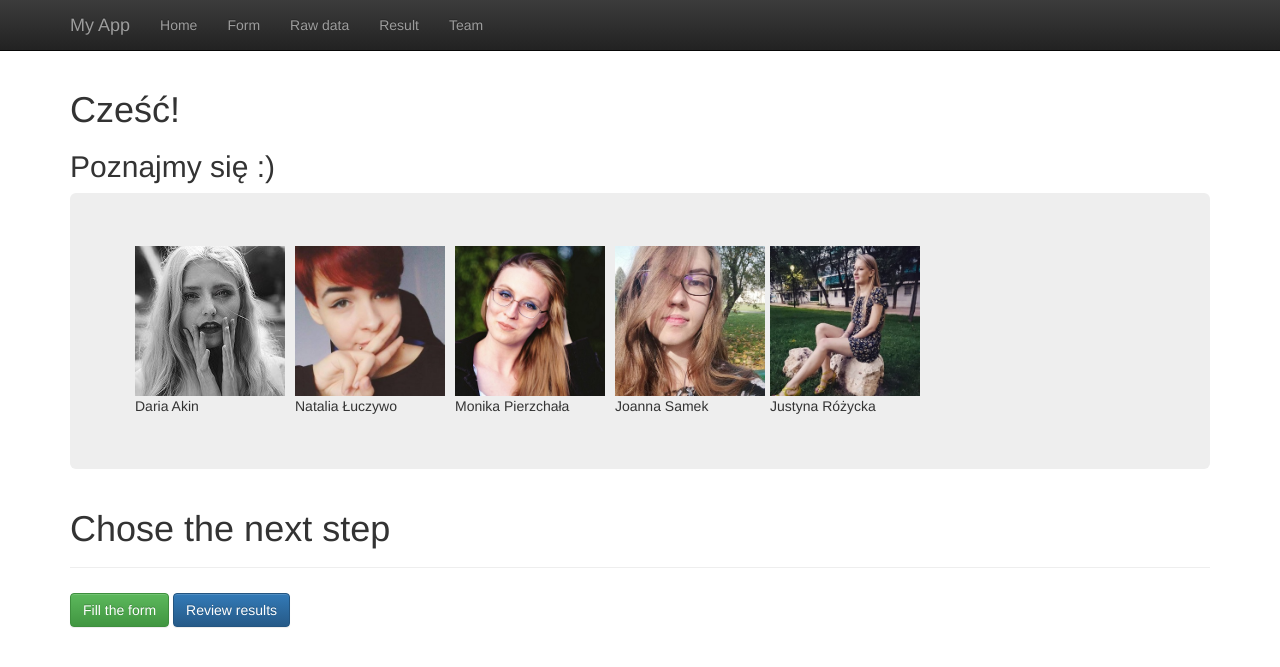
After one commit to monpie3/ankieta, a Flask app: page /team in a window 1280 px wide. The commit adds this page. Shown: the top 667 px of the page. Run offline with Flask 2, Linux system fonts and the light colour scheme; some libraries are stand-ins or nearby versions.

Commit message:
Team, ale trzeba css zrobić, żeby nie było stylu w team.html

```diff
--- a/static/css/theme.css
+++ b/static/css/theme.css
@@ -16,3 +16,8 @@ body {
 .theme-showcase .navbar .container {
   width: auto;
 }
+
+figure.zdjteam {
+  float:left;
+  padding:5px;
+}
--- a/templates/base.html
+++ b/templates/base.html
@@ -39,6 +39,7 @@
             <li><a href="/form">Form</a></li>
             <li><a href="/raw">Raw data</a></li>
             <li><a href="/result">Result</a></li>
+            <li><a href="/team">Team</a></li>
           </ul>
         </div><!--/.nav-collapse -->
       </div>
--- /dev/null
+++ b/templates/team.html
@@ -0,0 +1,43 @@
+<!-- extend base layout -->
+{% extends "base.html" %}
+
+{% block content %}
+
+  <!-- Main jumbotron for a primary marketing message or call to action -->
+  <h1>Cześć!</h1>
+  <h2>Poznajmy się :) </h2>
+   <div class="jumbotron">
+     <div></div>
+      <figure style='float:left;padding:5px'>
+        <img src="/static/photo/t1.jpg" width="150" height="150" alt="Daria jest teraz niedostępna" >
+        <figcaption>Daria Akin</figcaption>
+      </figure>
+      <figure style='float:left;padding:5px'>
+        <img src="/static/photo/t2.jpg"  width="150" height="150"  alt="Natalia jest teraz niedostępna">
+        <figcaption>Natalia Łuczywo</figcaption>
+      </figure>
+      <figure style='float:left;padding:5px'>
+        <img src="/static/photo/t3.jpg"  width="150" height="150"  alt="Monika jest teraz niedostępna">
+        <figcaption>Monika Pierzchała</figcaption>
+      </figure>
+      <figure style='float:left;padding:5px'>
+        <img src="/static/photo/t4.jpg"  width="150" height="150"  alt="Asia jest teraz niedostępna">
+        <figcaption>Joanna Samek</figcaption>
+      </figure>
+      <figure style='padding:5px'>
+        <img src="/static/photo/t5.jpg"  width="150" height="150"  alt="Justyna jest teraz niedostępna">
+        <figcaption>Justyna Różycka</figcaption>
+      </figure>
+  </div>
+
+  <div class="page-header">
+    <h1>Chose the next step</h1>
+  </div>
+
+  <p>
+    <a href="/form" class="btn btn-success" role="button">Fill the form</a>
+    <a href="/result" class="btn btn-primary" role="button">Review results</a>
+  </p>
+
+
+{% endblock %}
--- a/unit5_webapp.py
+++ b/unit5_webapp.py
@@ -37,6 +37,10 @@ db.create_all()
 @app.route("/")
 def welcome():
     return render_template('welcome.html')
+
+@app.route("/team")
+def show_team():
+    return render_template('team.html')
 
 @app.route("/form")
 def show_form():
```
Also changed, not shown: static/photo/t1.jpg (added), static/photo/t2.jpg (added), static/photo/t3.jpg (added), static/photo/t4.jpg (added), static/photo/t5.jpg (added), 1 other file.
